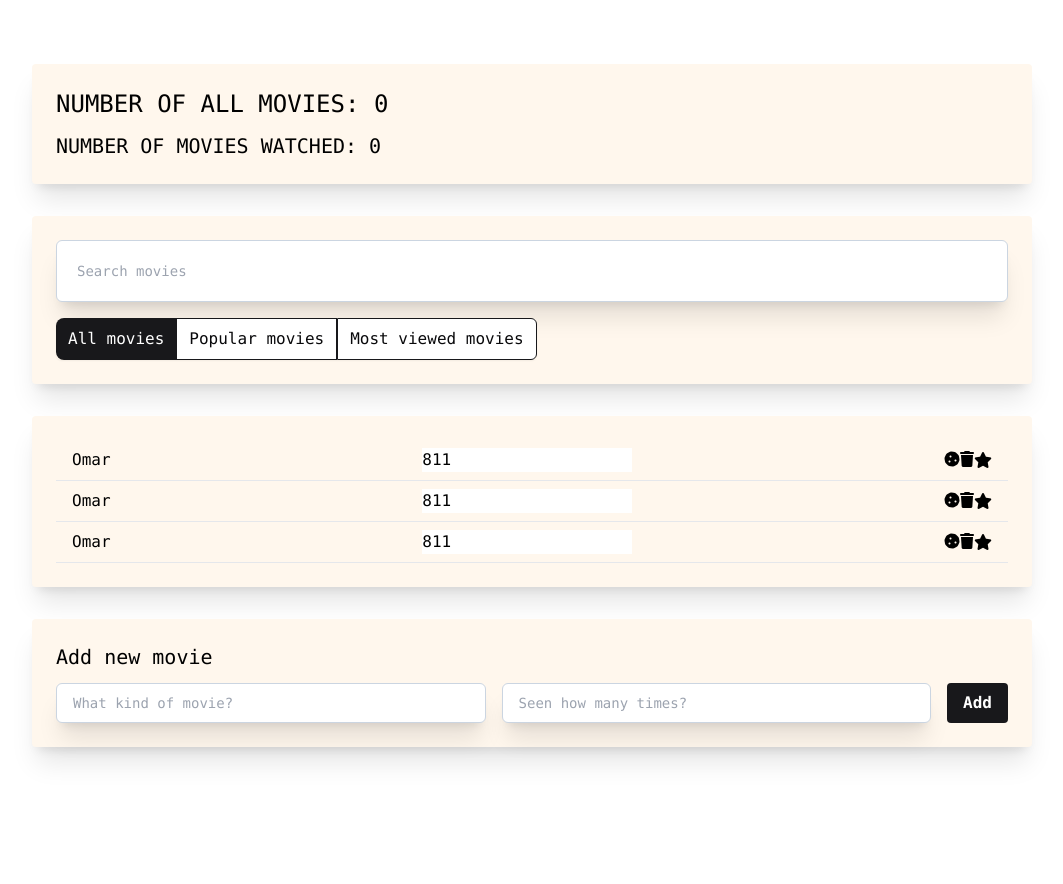
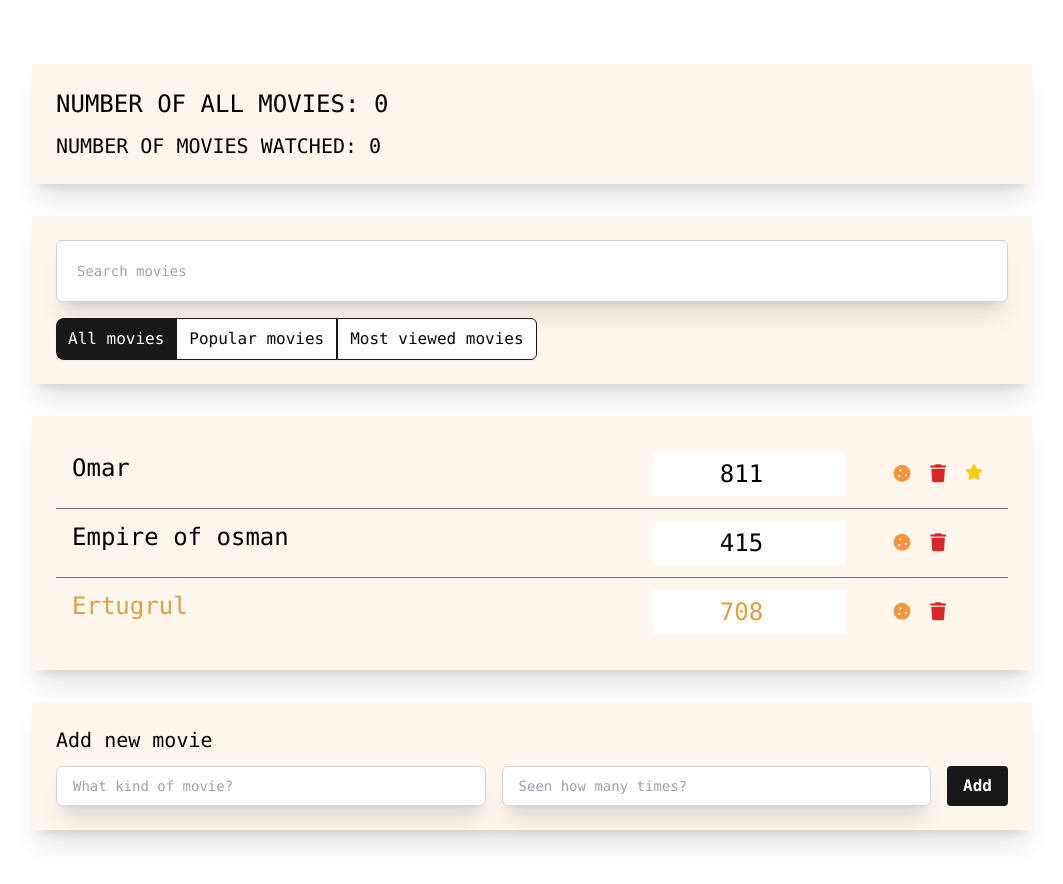
Before and after one commit to juratdev/Movie-app, a Vue app: page / in a window 1280 px wide. Shown: the top 884 px of the page, without its empty margins (108-1171 px from the left). Before the commit the page ends 811 px from the top, so only its background shows below. Built offline with nearby package versions, Linux system fonts and the light colour scheme.

Commit message:
New function and style add

```diff
--- a/src/components/movie-list-item/MovieListItem.vue
+++ b/src/components/movie-list-item/MovieListItem.vue
@@ -1,28 +1,46 @@
 <script>
   export default {
-
+    props: {
+      movie: {
+        type: Object,
+        required: true,
+      }
+    }
   }
 </script>
 
 <template>
-  <li class="flex justify-between px-4 py-2 list-none border-b border-gray-200 rounded-t-lg dark:border-gray-400">
-    <span>Omar</span>
-    <input type="number" defaultValue="811">
+  <li class="flex justify-between px-4 py-3 list-none border-b border-gray-500 rounded-t-lg list-group-item "
+      :class="[{like: movie.like},{favorite: movie.favorite}]"
+  >
+    <span class="text-2xl cursor-pointer w-[34.375rem] list-group-item-label">{{movie.name}}</span>
+    <input type="number" class="w-48 text-2xl text-center border-0 outline-none list-group-item-input" v-bind:value="movie.viewers">
 
     <div class="flex items-center justify-center">
-      <button type="button">
+      <button type="button" class="ml-2 text-lg text-orange-400 cursor-pointer w-9 h-9">
         <i class="fas fa-cookie"></i>
       </button>
 
-      <button type="button">
+      <button type="button" class="text-lg text-red-600 cursor-pointer w-9 h-9">
         <i class="fas fa-trash"></i>
       </button>
 
-      <i class="fas fa-star"></i>
+      <i class="mt-2 text-base text-center text-yellow-400 transition-all duration-300 translate-x-6 opacity-0 cursor-pointer fas fa-star w-9 h-9 "></i>
     </div>
   </li>
 </template>
 
 <style scoped>
-
+.list-group-item:last-child {
+  border-bottom: none;
+}
+.list-group-item.like .fa-star {
+  opacity: 1;
+  transform: translateX(0);
+}
+.list-group-item.favorite .list-group-item-label,
+.list-group-item.favorite .list-group-item-input
+{
+  color: #e09f3e;
+}
 </style>
--- a/src/components/movie-list/MovieList.vue
+++ b/src/components/movie-list/MovieList.vue
@@ -3,15 +3,37 @@ import MovieListItem from '../movie-list-item/MovieListItem.vue'
   export default {
     components: {
       MovieListItem
-    }
+    },
+    data() {
+      return {
+        movies: [
+          {
+            name: "Omar",
+            viewers: 811,
+            favorite: false,
+            like: true,
+          },
+          {
+            name: "Empire of osman",
+            viewers: 415,
+            favorite: false,
+            like: false,
+          },
+          {
+            name: "Ertugrul",
+            viewers: 708,
+            favorite: true,
+            like: false,
+          },
+        ]
+      }
+    },
   }
 </script>
 
 <template>
 <ul class="p-6 mt-8 list-disc list-inside rounded shadow-xl bg-orange-50 " role="list">
-  <MovieListItem />
-  <MovieListItem />
-  <MovieListItem />
+  <MovieListItem v-for="movie in movies" v-bind:movie="movie" />
 </ul>
 </template>
 
```
